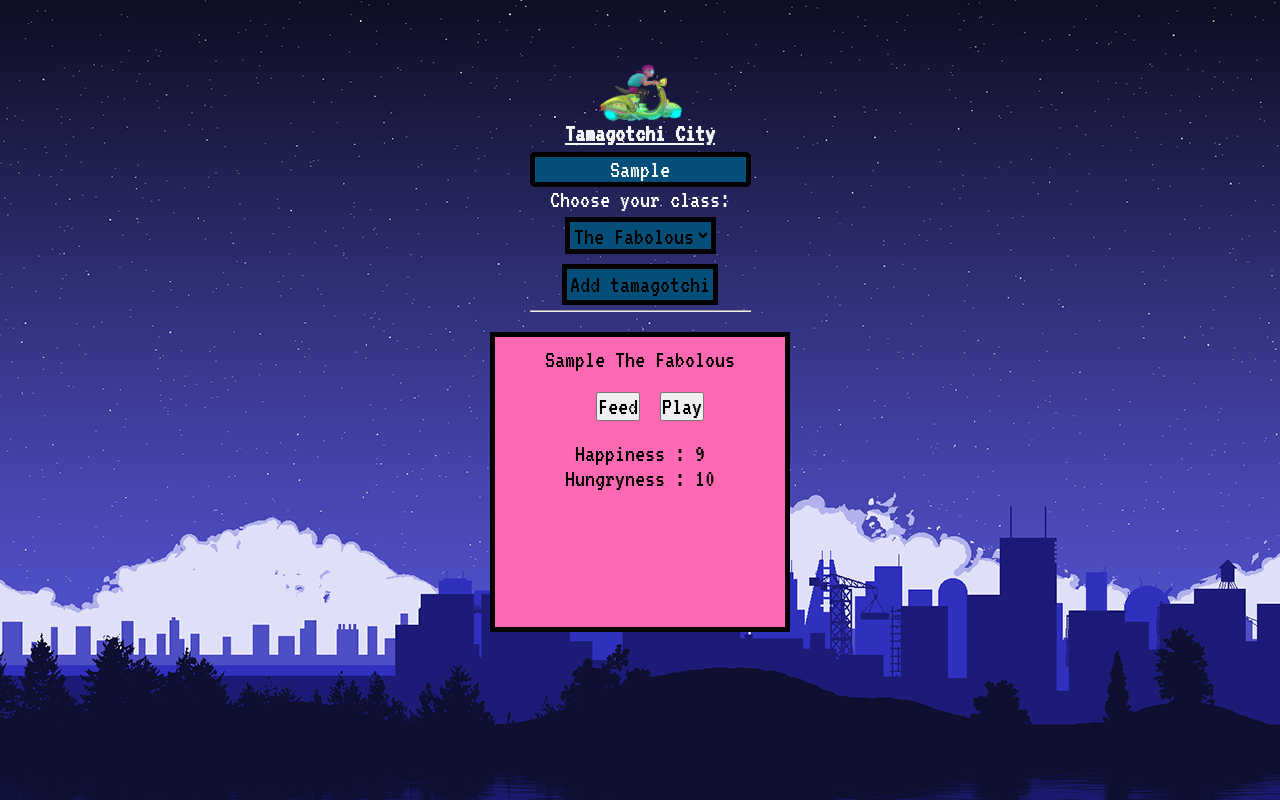
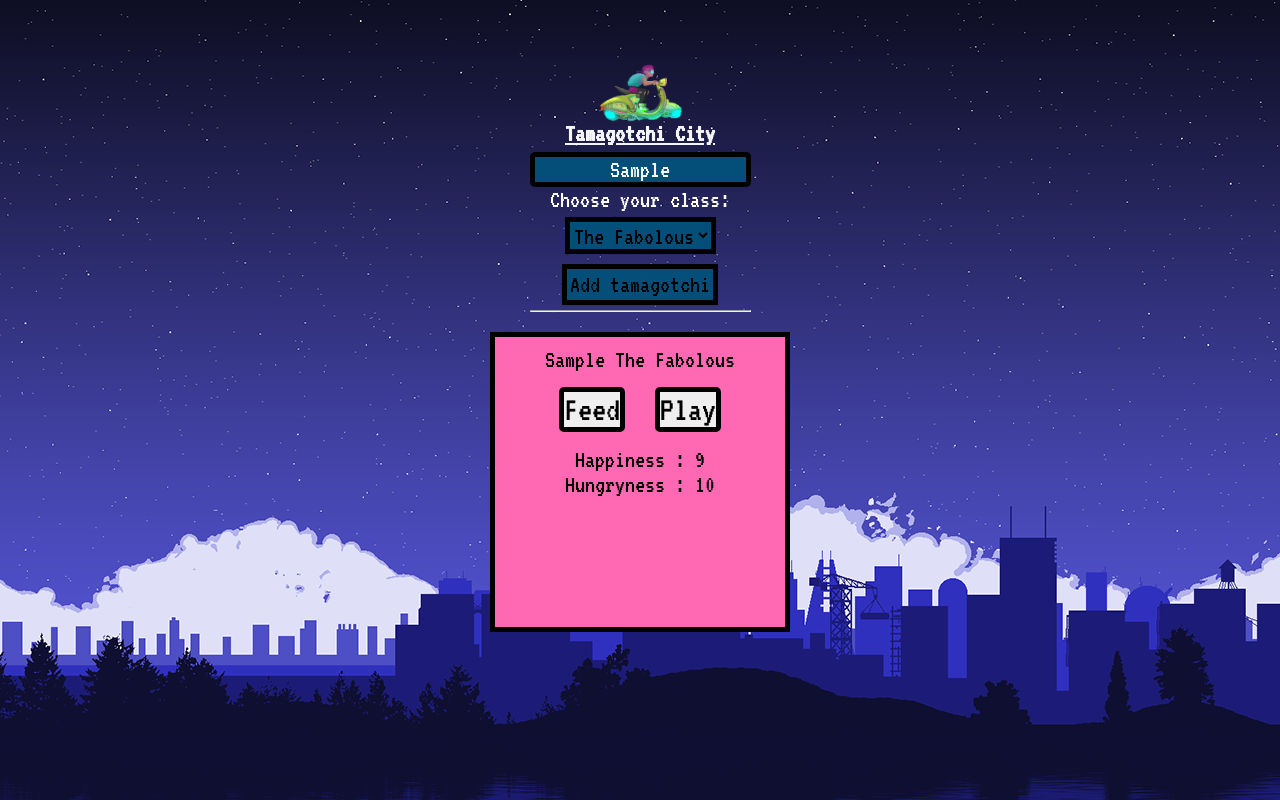
Before and after one commit to danyealmateen/MP2-master-master, a plain HTML site: page index.html in a window 1280 px wide. Both pictures are taken after typing "Sample" into the empty fields and a click on the button "Add tamagotchi". Drawn offline with Linux system fonts and the light colour scheme.

Commit message:
buttoneffects added

```diff
--- a/css/style.css
+++ b/css/style.css
@@ -101,3 +101,23 @@
   padding: 10px;
   border: 5px solid black;
 }
+
+#feedButton,
+#happinessButton {
+  border: 5px solid black;
+  margin: 15px;
+  border-radius: 5px;
+  font-size: 35px;
+}
+
+#feedButton:hover,
+#happinessButton:hover {
+  background-color: green;
+  color: white;
+  cursor: pointer;
+}
+
+#feedButton:active,
+#happinessButton:active {
+  transform: scale(0.9);
+}
--- a/main.js
+++ b/main.js
@@ -46,10 +46,11 @@
   statsForHungryness.innerHTML = `Hungryness : ${currentHungryness}`;
 
   let feedButton = document.createElement("button");
+  feedButton.setAttribute("id", "feedButton");
   feedButton.innerText = `Feed`;
 
   let happinessButton = document.createElement("button");
-  feedButton.style.margin = "20px";
+  happinessButton.setAttribute("id", "happinessButton");
   happinessButton.innerText = `Play`;
 
   const interactWithTama = (stat) => {
```
